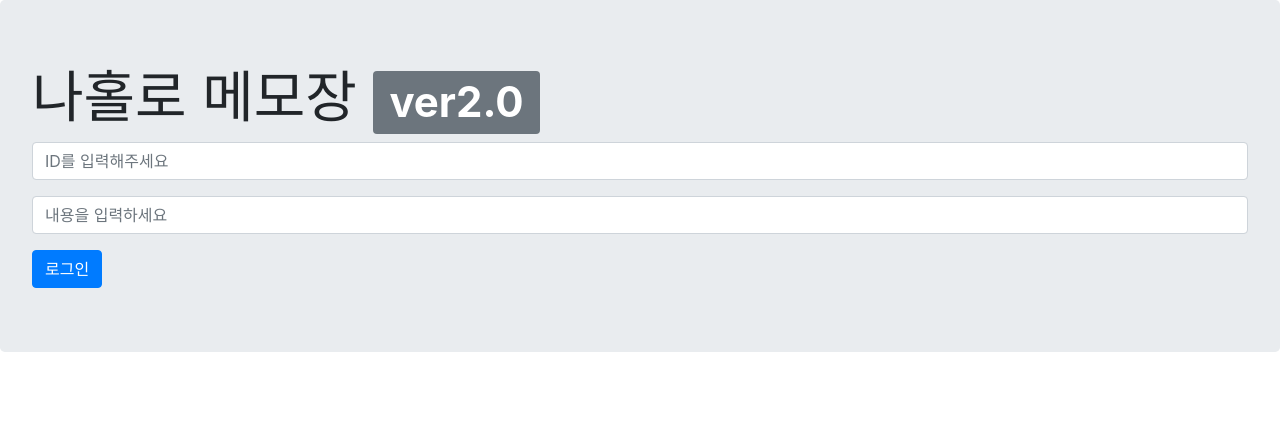
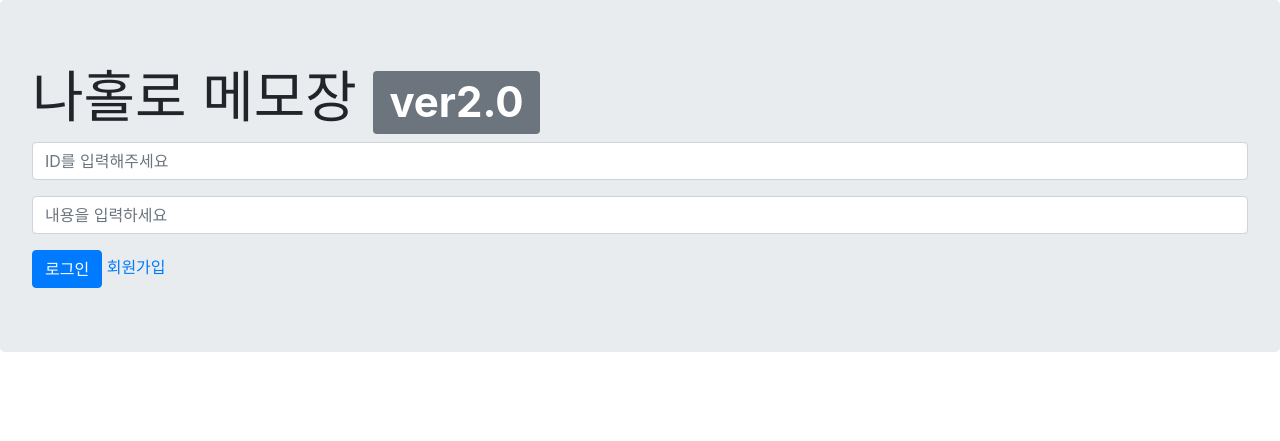
Before and after one commit to parkchoongho/weather_for_going_out, a Flask app: page /login in a window 1280 px wide. Shown: the top 441 px of the page. Run offline with Flask 2, Linux system fonts and the light colour scheme; some web fonts are replaced.

Commit message:
회원가입 링크 추가

```diff
--- a/templates/login.html
+++ b/templates/login.html
@@ -54,6 +54,7 @@
             <button type="button" class="btn btn-primary" onclick="login()">
               로그인
             </button>
+            <a href="/join">회원가입</a>
           </div>
         </div>
       </div>
```
